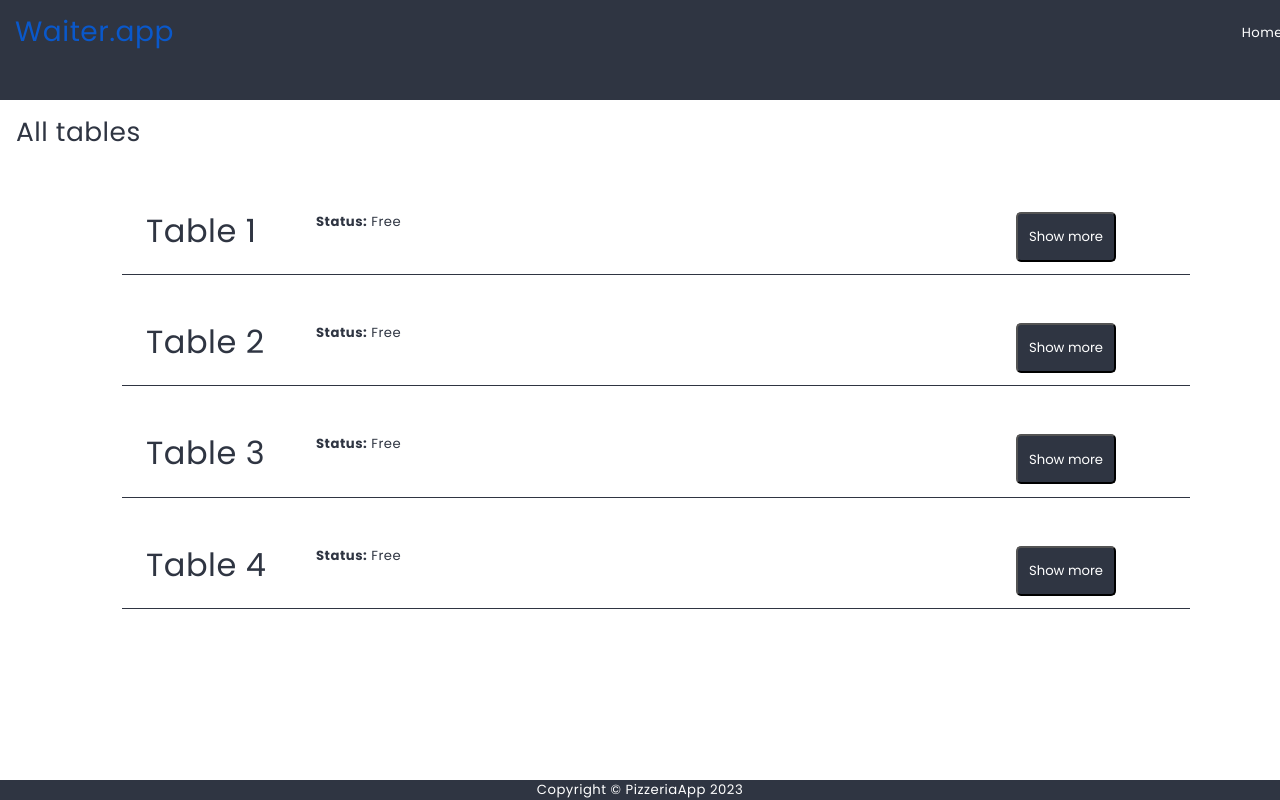
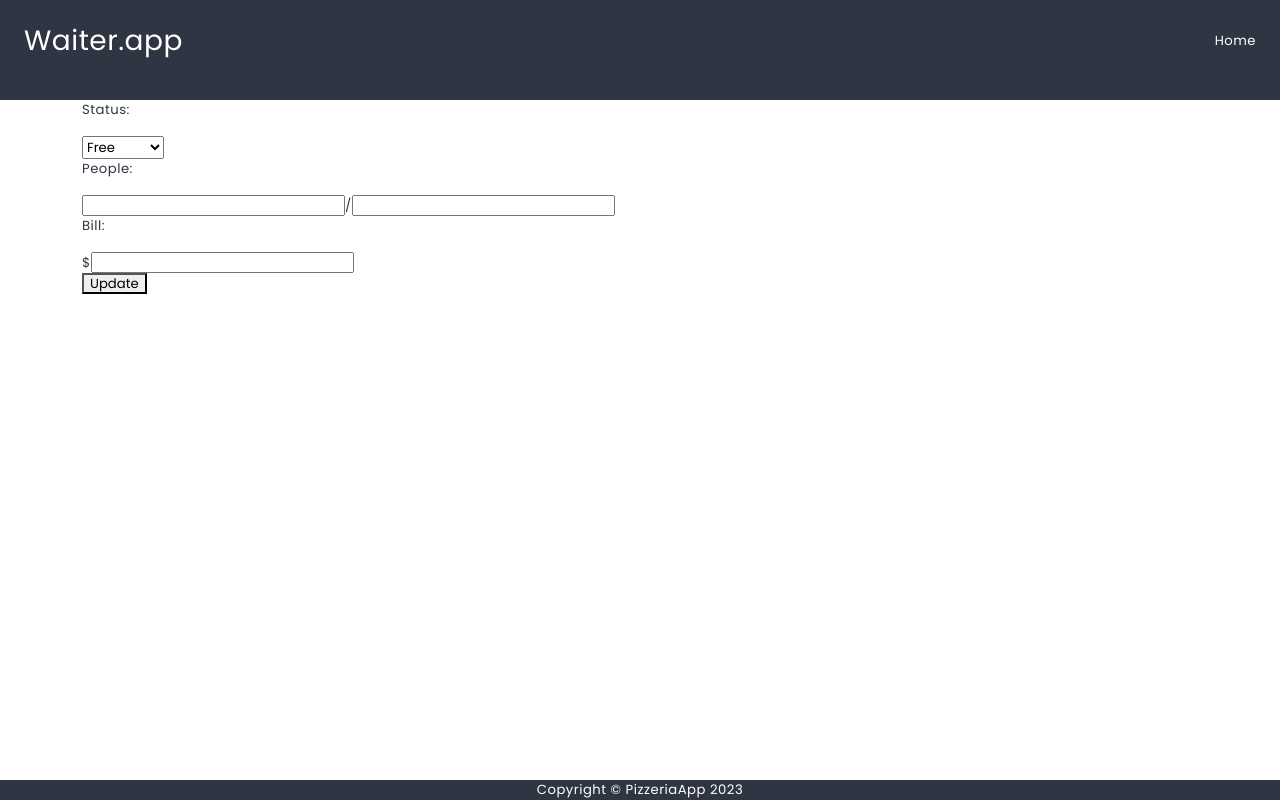
Before and after one commit to Dareczka-alt/Waiter-app, a React (Create React App) app: page /tables in a window 1280 px wide. Built offline with nearby package versions, Linux system fonts and the light colour scheme.

Commit message:
Project in progress

```diff
--- a/package.json
+++ b/package.json
@@ -16,7 +16,7 @@
     "react-bootstrap": "2.8.0",
     "react-dom": "^18.2.0",
     "react-redux": "8.1.2",
-    "react-router-dom": "^6.15.0",
+    "react-router-dom": "6.15.0",
     "react-scripts": "5.0.1",
     "redux": "4.2.1",
     "redux-devtools-extension": "2.13.9",
--- a/src/App.js
+++ b/src/App.js
@@ -1,14 +1,24 @@
-import Navigation from "./components/Navigation/Navigation"
-import Footer from "./components/Footer/Footer";
-import TableList from "./components/TableList/TableList"
-const App = () => {
+import TableList from './components/TableList/TableList'
+import Navigation from './components/Navigation/Navigation'
+import TableForm from './components/TableForm/TableForm'
+import Footer from './components/Footer/Footer'
+import { Routes, Route } from 'react-router-dom';
+import { Container } from 'react-bootstrap';
+
+const App = (props) => {
   return (
-    <>
+    <main>
       <Navigation />
-      <TableList />
+      <Container>
+        <Routes>
+          <Route path="/" element={<TableList />} />
+          <Route path={'/tables/'} element={<TableForm />} />
+        </Routes>
+      </Container>
       <Footer />
-    </>
+    </main>
   );
 };
 
+
 export default App;
--- a/src/components/Navigation/Navigation.js
+++ b/src/components/Navigation/Navigation.js
@@ -1,15 +1,17 @@
 import styles from './Navigation.module.scss';
-import clsx from 'clsx';
+import { Link, NavLink } from 'react-router-dom';
 
 
 const Navigation = () => {
   return (
-    <div className={clsx("d-flex justify-content-between", styles.mynav)}>
-      <div className="col-11"><h3><a className={styles.navoption} href="/home">Waiter.app</a></h3></div>
-      <div className="col-1 text-center pt-2"><a className={styles.navoption} href="/home">Home</a>
+    <nav className={styles.navbar}>
+      <div className="row justify-between px-4 pt-4 ">
+        <div className="col-6"><Link to="/" className={styles.navoption}><h3>Waiter.app</h3></Link></div>
+        <div className="col-6 d-flex justify-content-end align-items-center">
+          <NavLink className={styles.navoption} to="/">Home</NavLink>
+        </div>
       </div>
-    </div >
+    </nav>
   );
-};
-
+}
 export default Navigation;
--- a/src/components/Navigation/Navigation.module.scss
+++ b/src/components/Navigation/Navigation.module.scss
@@ -3,12 +3,11 @@
 .navoption {
   text-decoration: none;
   color: $color-light;
-  padding: 15px;
-  margin: auto;
-  position: absolute;
+  display: absolute;
 }
 
-.mynav {
+
+.navbar {
   background: $color-dark;
   margin: 0 auto;
   height: 100px;
--- a/src/components/Table/Table.js
+++ b/src/components/Table/Table.js
@@ -1,15 +1,22 @@
 import styles from './Table.module.scss'
 import clsx from 'clsx';
+import { Link } from 'react-router-dom';
+
 
 const Table = (props) => {
 
   return (
     <div className="container">
-      <li className={clsx("d-flex justify-space-between p-4 m-4", styles.table)}>
-        <h2 className="col-2">Table {props.id} </h2>
-        <p className="col-2"><span className={styles.status}>Status:</span> {props.status} </p>
-        <div className={clsx("col-8", styles.btncon)}><button className={clsx("btn-default", styles.btnshow)}>Show more</button></div>
+
+      <li className={styles.table}>
+        <div className="row justify-contetnt-between align-items-center">
+          <h2 className="col-2 m-4">Table {props.id} </h2>
+          <p className="col-2 m-5"><span className={styles.status}>Status:</span> {props.status} </p>
+          <div className={clsx("col-6", styles.buttoncon)}><Link to={'/tables/' + props.id} ><button className={clsx("btn-default, btn-lg", styles.btnshow)}>Show more</button></Link></div>
+
+        </div>
       </li>
+
     </div>
   )
 }
--- a/src/components/Table/Table.module.scss
+++ b/src/components/Table/Table.module.scss
@@ -8,16 +8,15 @@
   border-bottom: 1px solid $color-dark;
 }
 
-.btncon {
-  position: relative;
-}
 
 .btnshow {
-  position: absolute;
-  right: 50px;
   border-radius: 5px;
   background: $color-dark;
   color: $color-light;
-  height: 50px;
-  width: 100px;
+  position: absolute;
 }
+
+.buttoncon {
+  position: relative;
+  left: 400px;
+}
--- /dev/null
+++ b/src/components/TableForm/TableForm.js
@@ -0,0 +1,31 @@
+const TableForm = () => {
+  return (
+    <div>
+      <div>
+        <p>Status:</p>
+        <select>
+          <option value="Free">Free</option>
+          <option value="Busy">Busy</option>
+          <option value="Cleaning">Cleaning</option>
+        </select>
+      </div>
+
+      <div>
+        <p>People:</p>
+        <input type="number"></input><span>/</span><input type="number"></input>
+      </div>
+
+      <div>
+        <p>Bill:</p>
+        <span>$</span><input type="number"></input>
+      </div>
+
+      <button className="btn-default">Update</button>
+
+
+    </div>
+  )
+
+}
+
+export default TableForm;
--- a/src/components/TableList/TableList.js
+++ b/src/components/TableList/TableList.js
@@ -1,7 +1,9 @@
 import { useSelector } from 'react-redux';
-import Table from '../Table/Table';
+import Table from './../Table/Table';
 import { getAllTables } from '../../redux/store';
 import styles from './TableList.module.scss';
+
+
 
 const TableList = () => {
   const tables = useSelector(state => getAllTables(state));
@@ -13,6 +15,7 @@ const TableList = () => {
           <Table
             key={table.id}
             {...table} />)}
+
       </ul>
     </div>
   )
--- a/src/redux/store.js
+++ b/src/redux/store.js
@@ -3,6 +3,7 @@ import { createStore } from 'redux';
 
 //selectors
 export const getAllTables = (state) => state.tables;
+export const getTableById = ({ tables }, tableId) => tables.filter(table => table.id === tableId)[0];
 
 const reducer = (state, action) => {
   return state;
```
Also changed, not shown: src/index.js (+4 -4 lines), src/components/TableForm/TableForm.module.scss (added), 1 other file (tests, documents, lock files or other folders).
